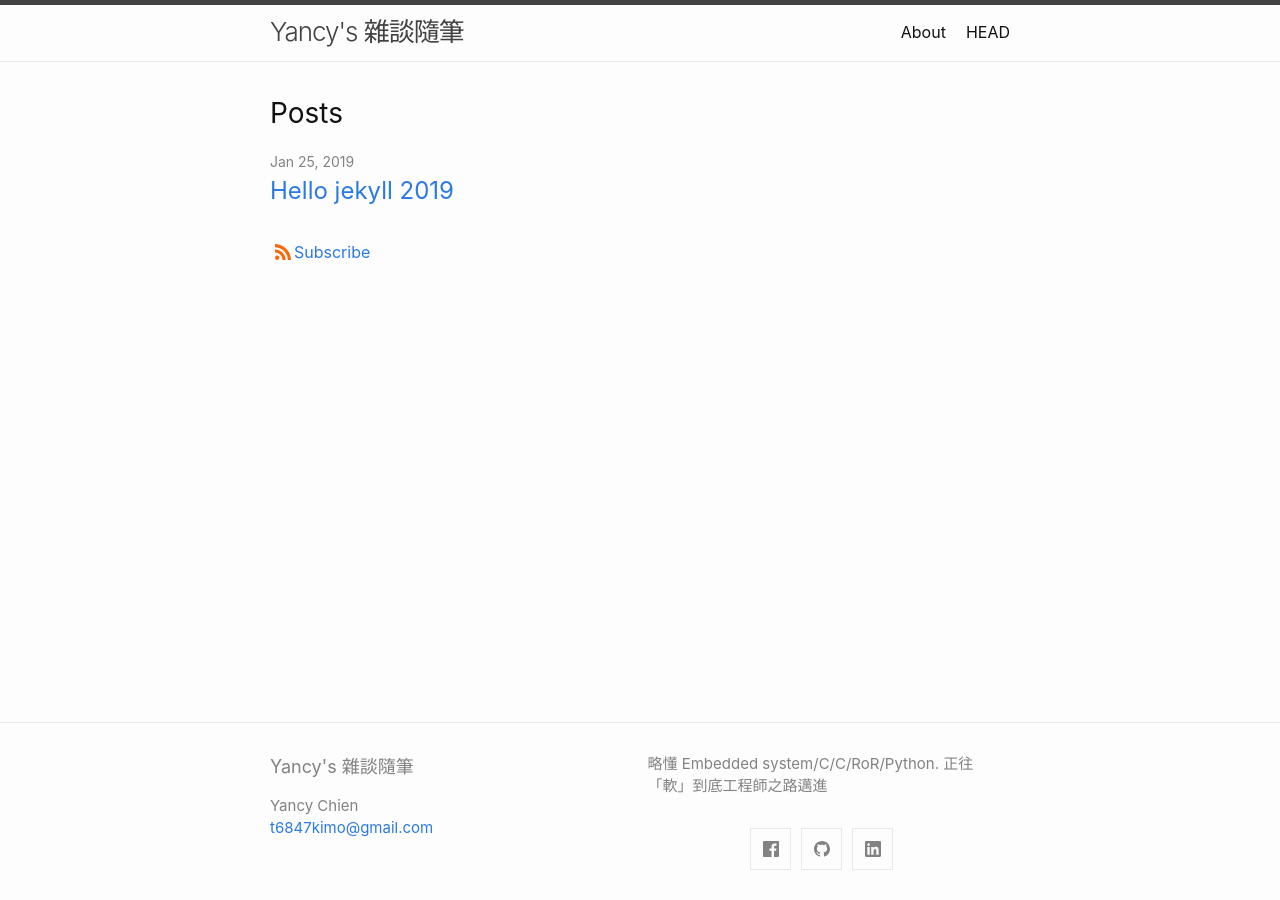
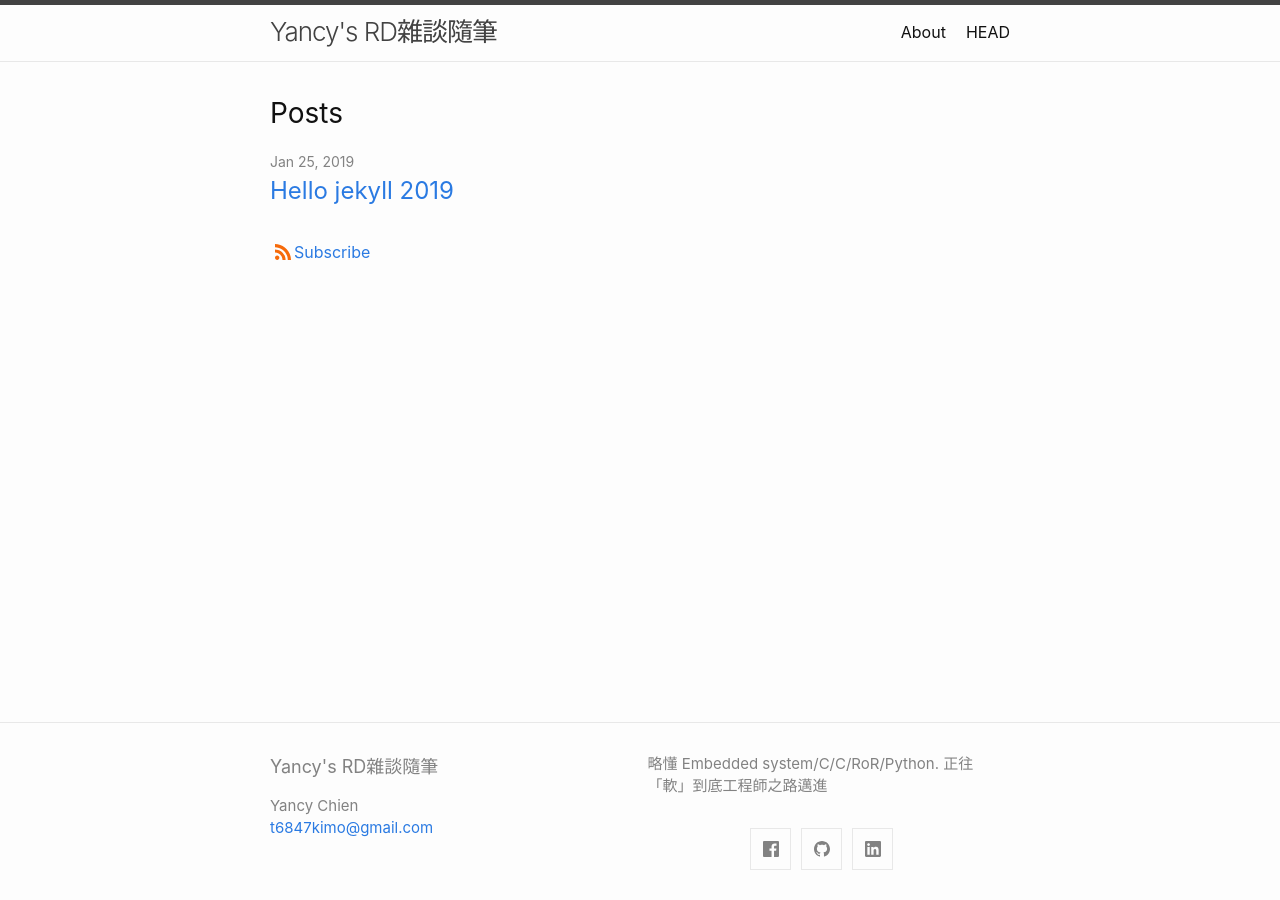
Before and after one commit to t6847kimo/blog, a Jekyll site: the page built from index.md, in a window 1280 px wide. Built offline with Jekyll 4.4.1, drawn with Linux system fonts in a browser that asks for light colours.

```diff
--- a/_config.yml
+++ b/_config.yml
@@ -1,4 +1,4 @@
-title: Yancy's 雜談隨筆
+title: Yancy's RD雜談隨筆
 author: Yancy Chien
 email: t6847kimo@gmail.com
 description: > # this means to ignore newlines until "twitter_username:"
```
